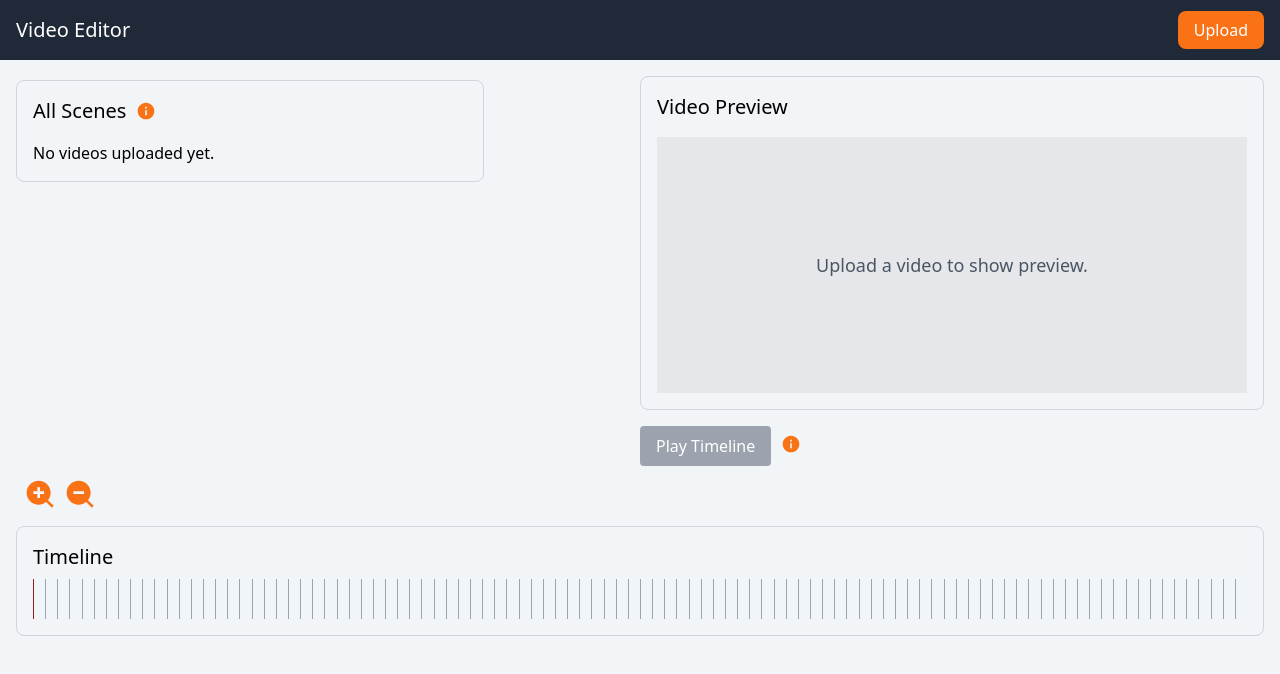
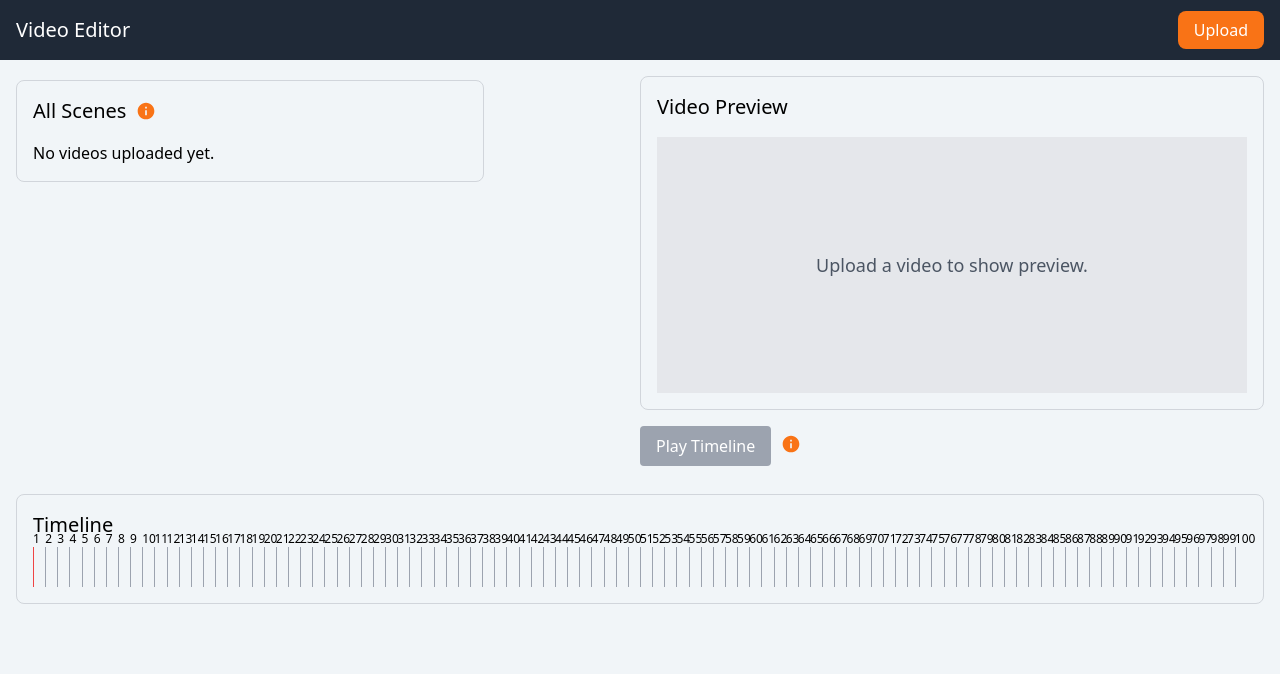
Before and after one commit to YitavGil/video-edit-app, a React (Vite) app: page / in a window 1280 px wide. Shown: the top 674 px of the page. Built offline with nearby package versions, Linux system fonts and the light colour scheme.

Commit message:
fixed timeline boxes width

```diff
--- a/src/components/timeline/Timeline.tsx
+++ b/src/components/timeline/Timeline.tsx
@@ -1,12 +1,11 @@
 import React, { useState } from "react";
 import { useDrop } from "react-dnd";
-import { FaTimes, FaPlus, FaMinus } from "react-icons/fa";
-import { RiZoomInFill, RiZoomOutFill } from "react-icons/ri";
+import { FaTimes } from "react-icons/fa";
 
 interface VideoFile {
   name: string;
   url: string;
-  duration: number;
+  duration: number; // in seconds
 }
 
 interface TimelineProps {
@@ -17,7 +16,6 @@ interface TimelineProps {
 
 const Timeline: React.FC<TimelineProps> = ({ videos, onDrop, onRemove }) => {
   const [cursorPosition, setCursorPosition] = useState<number>(0);
-  const [zoomLevel, setZoomLevel] = useState<number>(1);
 
   const [{ isOver }, drop] = useDrop(() => ({
     accept: "VIDEO",
@@ -42,24 +40,37 @@ const Timeline: React.FC<TimelineProps> = ({ videos, onDrop, onRemove }) => {
     onRemove(index);
   };
 
-  const handleZoomIn = () => {
-    setZoomLevel((prevZoom) => Math.min(prevZoom + 0.1, 2));
-  };
+  const maxTime = 100; // This is an arbitrary value to indicate the timeline length for demonstration purposes
 
-  const handleZoomOut = () => {
-    setZoomLevel((prevZoom) => Math.max(prevZoom - 0.1, 0.5));
+  const renderVideoBlocks = () => {
+    let accumulatedTime = 0;
+    return videos.map((video, index) => {
+      const trimmedName = video.name.length > 10 ? `${video.name.slice(0, 10)}...` : video.name;
+      const leftPosition = (accumulatedTime / maxTime) * 100;
+      const widthPercentage = (video.duration / maxTime) * 100;
+      accumulatedTime += video.duration;
+      return (
+        <div
+          key={`${video.name}-${index}`}
+          className="absolute top-0 bg-orange-500 text-white text-center truncate"
+          style={{
+            width: `${widthPercentage}%`,
+            left: `${leftPosition}%`,
+          }}
+        >
+          <span>{trimmedName}</span>
+          <button
+            className="absolute top-0 right-0 text-red-500 bg-transparent border-none"
+            onClick={() => handleRemoveVideo(index)}
+          >
+            <FaTimes />
+          </button>
+        </div>
+      );
+    });
   };
 
   return (
-    <div>
-      <div className="flex justify-start mb-2 mx-2">
-        <button onClick={handleZoomIn} className="mr-2">
-          <RiZoomInFill className="w-8 h-8 text-orange-500" />
-        </button>
-        <button onClick={handleZoomOut}>
-          <RiZoomOutFill className="w-8 h-8 text-orange-500" />
-        </button>
-      </div>
     <div
       ref={drop}
       className={`mt-4 p-4 border border-gray-300 rounded-lg w-full h-30 ${
@@ -69,36 +80,20 @@ const Timeline: React.FC<TimelineProps> = ({ videos, onDrop, onRemove }) => {
     >
       <h2 className="text-xl mb-2">Timeline</h2>
       <div className="relative h-10">
-          {[...Array(100).keys()].map((second) => (
+        {[...Array(maxTime).keys()].map((second) => (
           <div
             key={second}
             className="absolute top-0 left-0 h-full w-px bg-gray-400"
-              style={{ left: `${second * zoomLevel}%` }}
-            ></div>
-          ))}
-          {videos.map((video, index) => (
-            <div
-              key={`${video.name}-${index}`}
-              className="absolute top-0 left-0 bg-orange-500 text-white text-center"
-              style={{
-                width: `${video.duration * zoomLevel}%`,
-                left: `${index * video.duration * zoomLevel}%`,
-              }}
+            style={{ left: `${second}%` }}
           >
-              <span>{video.name}</span>
-              <button
-                className="absolute top-0 right-0 text-red-800 bg-transparent border-none"
-                onClick={() => handleRemoveVideo(index)}
-              >
-                <FaTimes />
-              </button>
+            <span className="absolute text-xs -top-4">{second + 1}</span>
           </div>
         ))}
+        {renderVideoBlocks()}
         <div
-            className="absolute top-0 left-0 h-full w-px bg-red-800"
-            style={{ left: `${cursorPosition * zoomLevel}%` }}
+          className="absolute top-0 left-0 h-full w-px bg-red-500"
+          style={{ left: `${cursorPosition}%` }}
         ></div>
-        </div>
       </div>
     </div>
   );
```
Lines whose indentation alone changed are shown as unchanged.
